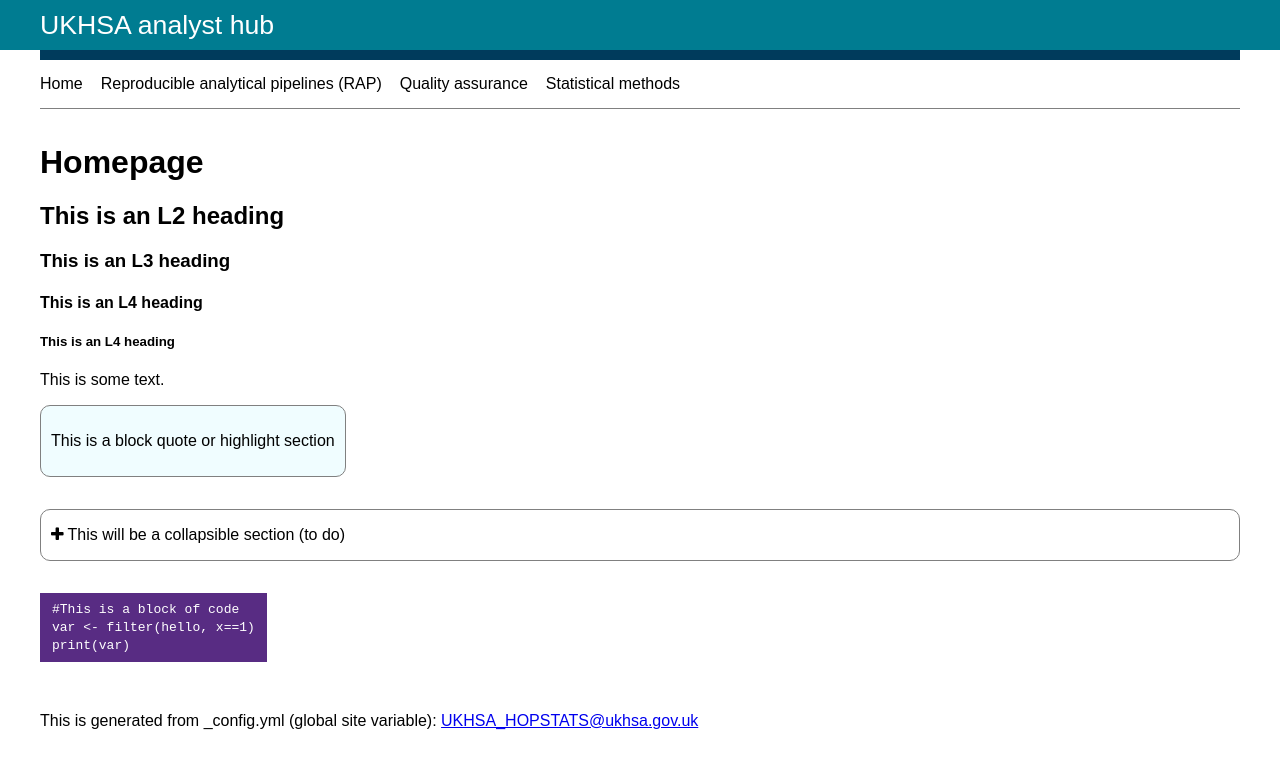
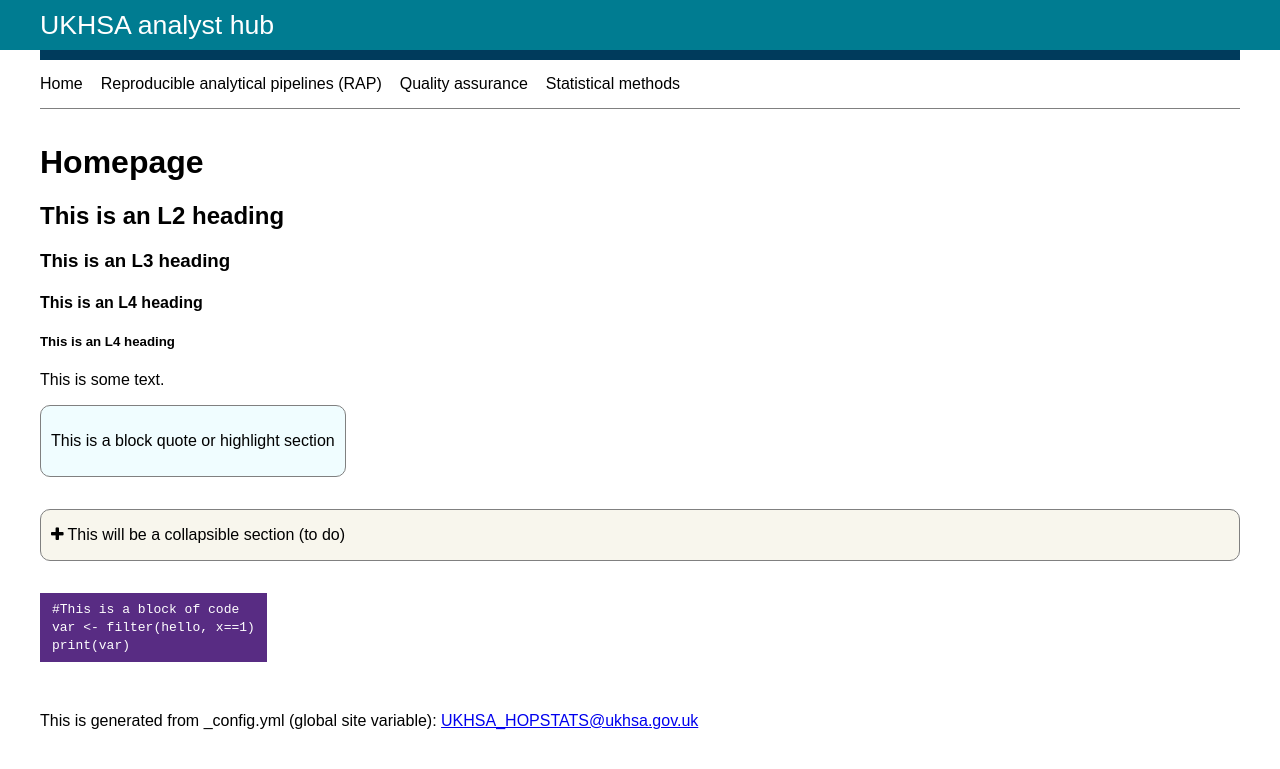
Before and after one commit to BenCuff/github-pages-test, a Jekyll site: the page built from docs/index.md, in a window 1280 px wide. Shown: the top 769 px of the page. Built offline with Jekyll 4.4.1, drawn with Linux system fonts in a browser that asks for light colours.

Commit message:
Changed backgroun of collapsible

```diff
--- a/docs/assets/styles.css
+++ b/docs/assets/styles.css
@@ -96,6 +96,7 @@ p, h1, h2, h3, h4, h5{
   padding: 0px 10px;
   border: 1pt solid grey;
   border-radius: 10px;
+  background: #F8F6ED;
 }
 
 .collapsible::before{
```
